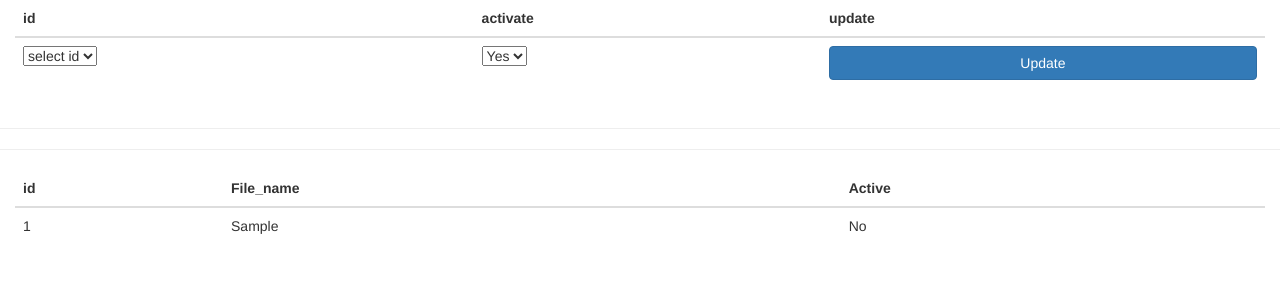
After one commit to gokulchapparath/mcaproject, a Flask app: page /testdisplay in a window 1280 px wide. The commit adds this page. Shown: the top 300 px of the page. Run offline with Flask 2, Linux system fonts and the light colour scheme; tables that the repository leaves empty or names only in its code hold one stand-in row (values such as "Sample post"); some libraries are stand-ins or nearby versions.

Commit message:
sql update

```diff
--- a/server.py
+++ b/server.py
@@ -155,7 +155,47 @@ def display():
         return(str(e))
 
 
+@app.route("/testdisplay")
+def testdisplay():
+    try:
+            global disps
+            mydisplay = """select * from slidetest"""
+            mycursor.execute(mydisplay)
+            display = mycursor.fetchall()
+            disps = [row for row in display]
+            # print(disps)
+            # mycount = mycursor.execute("""select count(*) from slidetest""")
+            # mycursor.execute(mycount)
+            # count =mycursor.fetchone()
+            # x = count[0]
+            # print("x is" + str(x))
+            # disps = []
+            # for row in display:
+            #     print(row[0])
+            #     disps = row[0]
+            # print(disps)
+            return render_template('test_disp.html', disp = disps)
+    except Exception as e:
+        return(str(e))
 
+@app.route("/testdisplay", methods=['POST'])
+def testdisplay_post():
+                    global test_msg
+                    try:
+                        ids =request.form['idsel']
+                        act = request.form['activesel']
+                        if ids == "select":
+                            test_msg = "please select id"
+                            return render_template('test_disp.html', disp = disps, msg = test_msg)
+                        else:
+                            mydisplay = """update slidetest set active = %s where id = %s"""
+                            mycursor.execute(mydisplay, (act, ids, ))
+                            mydb.commit()
+                            test_msg = "Successful"
+                            return render_template('test_disp.html', disp = disps, msg = test_msg)
+                    except Exception as e:
+                        test_msg = "an error occoured"
+                        return render_template('test_disp.html', disp = disps, msg = test_msg)
 
 @app.route("/addnewnotice")
 def adminadd():
--- a/templates/display.html
+++ b/templates/display.html
@@ -2,6 +2,7 @@
 <html lang="en">
 <head>
  <meta charset="utf-8">
+ <meta http-equiv="refresh" content="13">
   <meta name="viewport" content="width=device-width, initial-scale=1.0">
   <link rel="stylesheet" href="https://maxcdn.bootstrapcdn.com/bootstrap/4.3.1/css/bootstrap.min.css">
 
@@ -16,11 +17,10 @@
     	<div class="row">
     <div class="col-sm-12">
 
-<div id="carouselExampleSlidesOnly" class="carousel slide" data-ride="carousel">
+<div id="carouselExampleSlidesOnly" class="carousel slide" data-ride="carousel" data-interval="3000">
   <div class="carousel-inner" id="block1">
   	<div class="carousel-item active">
   		<h1>Welcome to notice board</h1>
-      <!-- <img class="d-block w-100" src="/static/{{sliders}}" alt="{{sliders}}"> -->
     </div>
   	{% for sliders in disp %}
     <div class="carousel-item" >
--- /dev/null
+++ b/templates/test_disp.html
@@ -0,0 +1,79 @@
+<!DOCTYPE html>
+<html>
+<head>
+	<meta charset="utf-8">
+  <meta name="viewport" content="width=device-width, initial-scale=1">
+  <link rel="stylesheet" href="https://maxcdn.bootstrapcdn.com/bootstrap/3.4.0/css/bootstrap.min.css">
+  <script src="https://ajax.googleapis.com/ajax/libs/jquery/3.4.1/jquery.min.js"></script>
+  <script src="https://maxcdn.bootstrapcdn.com/bootstrap/3.4.0/js/bootstrap.min.js"></script>
+	<title>toggle</title>
+
+</head>
+<body>
+<div class="container-fluid">
+	<form  method="POST">
+			<table class="table table-hover">
+				<thead>
+					<tr>
+						<th>id</th>
+						<th>activate</th>
+						<th>update</th>
+					</tr>
+				</thead>
+				<tbody>
+					<tr>
+						<td><select name="idsel">
+							<option value="select">select id</option>
+							{% for sliders in disp %}
+							<option value="{{sliders[0]}}">{{sliders[0]}}</option>
+							{% endfor %}
+						</select></td></td>
+						<td><select name="activesel">
+							<option value="1">Yes</option>
+							<option value="0">NO</option>
+						</select></td>
+						<td><button type="submit" class="btn btn-primary btn-block">Update</button></td>
+					</tr>
+					<tr><div>                          {% if msg %}
+        <span class="badge badge-danger"> {{ msg }} </span>
+
+    {% endif %}</div></tr>
+				</tbody>
+			</table>
+	</form>
+</div>
+<hr>
+<hr>
+	<div class="container-fluid">
+
+
+	<table class="table table-hover">
+		<thead>
+			<tr>
+				<th>id</th>
+				<th>File_name</th>
+
+				<th>Active</th>
+
+			</tr>
+		</thead>
+		<tbody>
+			{% for sliders in disp %}
+
+			<tr>
+				<td>{{sliders[0]}}</td>
+				<td>{{sliders[1]}}</td>
+
+				{% if sliders[2] == 1 %}
+				<td>Yes</td>
+				{% else %}
+				<td>No</td>
+				{% endif%}
+
+			</tr>
+			{% endfor %}
+		</tbody>
+	</table>
+	</div>
+</body>
+</html>
```
